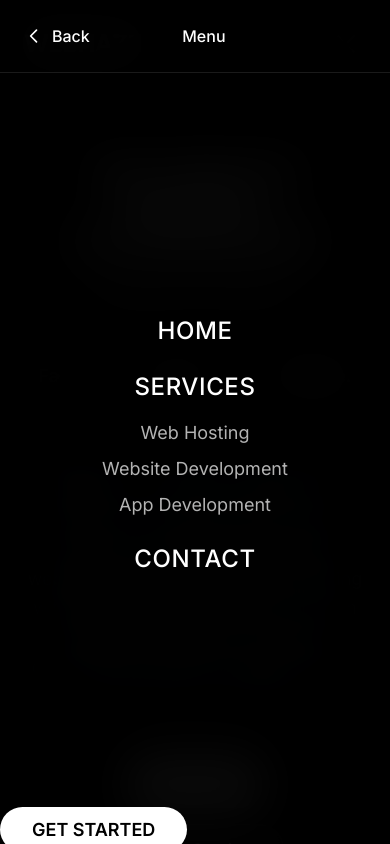
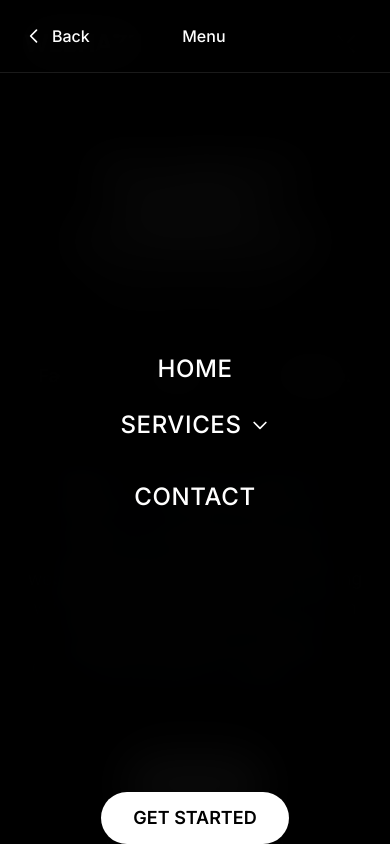
Before and after one commit to MhasnainGIT/WebHaze, a React (Vite) app in the folder client/: page / in a window 390 px wide. Both pictures are taken after a click on the button 346 px from the left and 44 px from the top of the page. Shown: the top 844 px of the page. Built offline with nearby package versions, Linux system fonts and the light colour scheme.

Commit message:
final navbar

```diff
--- a/client/src/components/premium/PremiumNavbar.jsx
+++ b/client/src/components/premium/PremiumNavbar.jsx
@@ -6,6 +6,7 @@ import { useAuth } from '../../contexts/AuthContext';
 const PremiumNavbar = () => {
   const [isScrolled, setIsScrolled] = useState(false);
   const [isMobileMenuOpen, setIsMobileMenuOpen] = useState(false);
+  const [showMobileServices, setShowMobileServices] = useState(false);
   const { user, logout } = useAuth();
 
   const toggleMobileMenu = () => {
@@ -14,6 +15,7 @@ const PremiumNavbar = () => {
 
   const closeMobileMenu = () => {
     setIsMobileMenuOpen(false);
+    setShowMobileServices(false);
   };
 
   useEffect(() => {
@@ -197,8 +199,23 @@ const PremiumNavbar = () => {
                   HOME
                 </Link>
                 <div className="text-center">
-                  <span className="text-white text-2xl font-medium tracking-wide mb-4 block">SERVICES</span>
-                  <div className="flex flex-col space-y-2">
+                  <button
+                    onClick={() => setShowMobileServices(!showMobileServices)}
+                    className="text-white text-2xl font-medium tracking-wide mb-4 flex items-center justify-center gap-2 mx-auto hover:text-gray-300 transition-colors duration-300"
+                  >
+                    SERVICES
+                    <svg className={`w-5 h-5 transition-transform duration-200 ${showMobileServices ? 'rotate-180' : ''}`} fill="none" viewBox="0 0 24 24" stroke="currentColor">
+                      <path strokeLinecap="round" strokeLinejoin="round" strokeWidth={2} d="M19 9l-7 7-7-7" />
+                    </svg>
+                  </button>
+                  {showMobileServices && (
+                    <motion.div
+                      className="flex flex-col space-y-2"
+                      initial={{ opacity: 0, height: 0 }}
+                      animate={{ opacity: 1, height: 'auto' }}
+                      exit={{ opacity: 0, height: 0 }}
+                      transition={{ duration: 0.3 }}
+                    >
                       <Link
                         to="/services/web-hosting"
                         onClick={closeMobileMenu}
@@ -220,7 +237,8 @@ const PremiumNavbar = () => {
                       >
                         App Development
                       </Link>
-                  </div>
+                    </motion.div>
+                  )}
                 </div>
                 <Link
                   to="/contact"
@@ -273,13 +291,15 @@ const PremiumNavbar = () => {
                     </div>
                   </div>
                 ) : (
+                  <div className="text-center">
                     <Link
                       to="/signup"
                       onClick={closeMobileMenu}
-                    className="px-8 py-3 bg-white text-black text-lg font-semibold rounded-full hover:bg-white/90 transition-all duration-300"
+                      className="inline-block px-8 py-3 bg-white text-black text-lg font-semibold rounded-full hover:bg-white/90 transition-all duration-300"
                     >
                       GET STARTED
                     </Link>
+                  </div>
                 )}
               </motion.div>
             </div>
```
Lines whose indentation alone changed are shown as unchanged.
